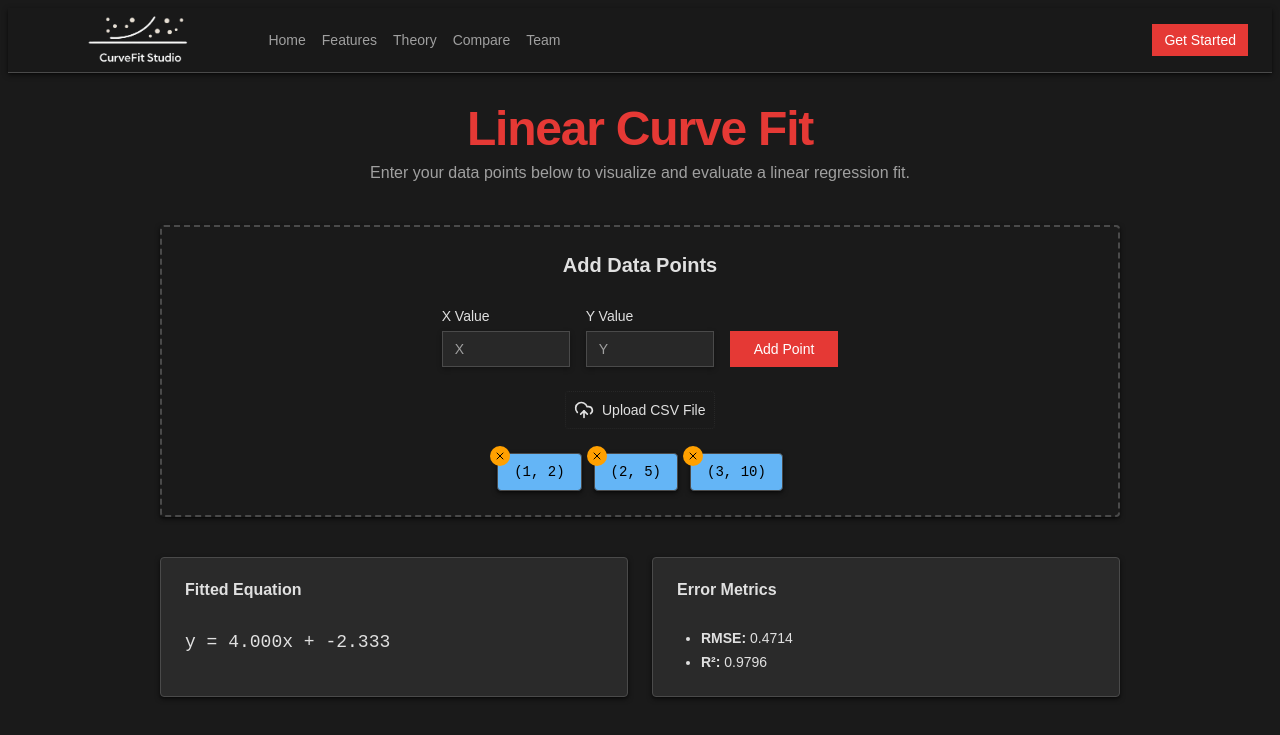
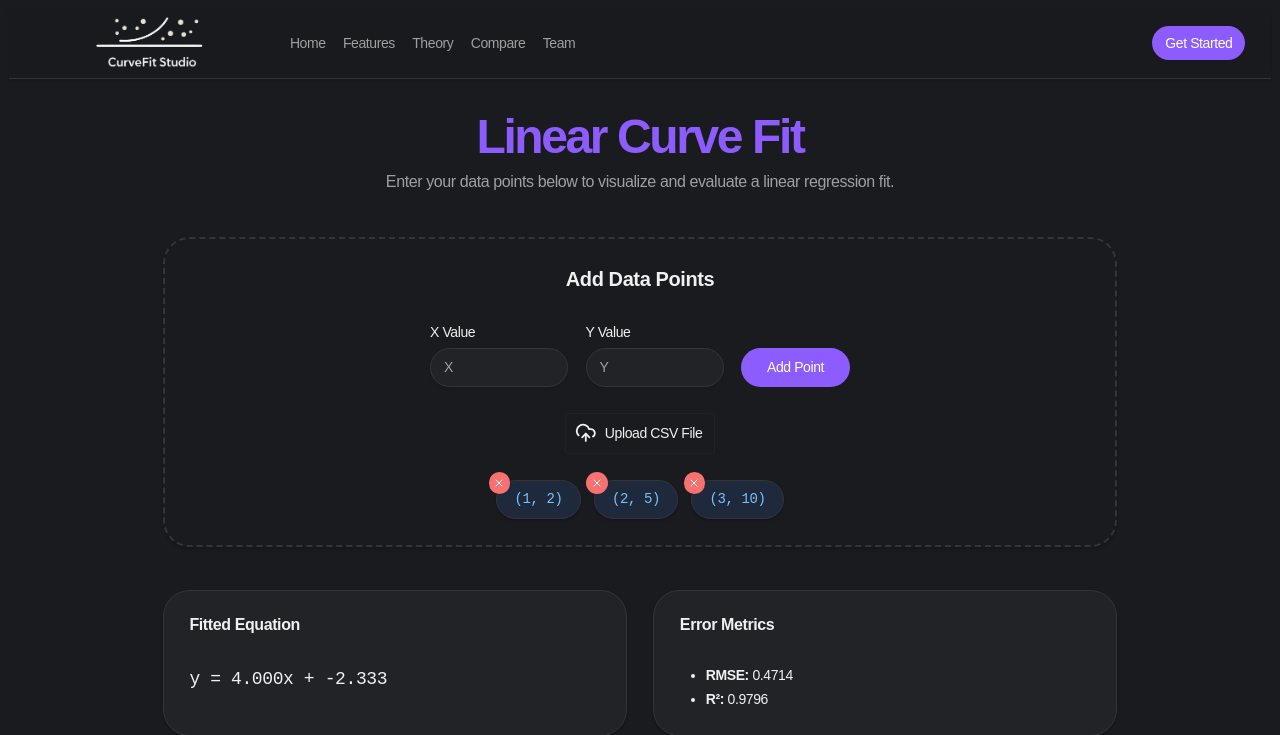
Before and after one commit to mmtq/curve-fit-studio, a Next.js app: page /fit/linear in a window 1280 px wide. Shown: the top 735 px of the page. Built offline with nearby package versions, Linux system fonts and the light colour scheme.

Commit message:
fix doalog width

```diff
--- a/app/globals.css
+++ b/app/globals.css
@@ -4,99 +4,99 @@
 @custom-variant dark (&:is(.dark *));
 
 :root {
-  --background: rgb(204, 204, 204);
-  --foreground: rgb(31, 31, 31);
-  --card: rgb(176, 176, 176);
-  --card-foreground: rgb(31, 31, 31);
-  --popover: rgb(176, 176, 176);
-  --popover-foreground: rgb(31, 31, 31);
-  --primary: rgb(183, 28, 28);
+  --background: rgb(253, 253, 253);
+  --foreground: rgb(0, 0, 0);
+  --card: rgb(253, 253, 253);
+  --card-foreground: rgb(0, 0, 0);
+  --popover: rgb(252, 252, 252);
+  --popover-foreground: rgb(0, 0, 0);
+  --primary: rgb(112, 51, 255);
   --primary-foreground: rgb(255, 255, 255);
-  --secondary: rgb(85, 107, 47);
-  --secondary-foreground: rgb(255, 255, 255);
-  --muted: rgb(184, 184, 184);
-  --muted-foreground: rgb(74, 74, 74);
-  --accent: rgb(70, 130, 180);
-  --accent-foreground: rgb(255, 255, 255);
-  --destructive: rgb(255, 111, 0);
-  --destructive-foreground: rgb(0, 0, 0);
-  --border: rgb(80, 80, 80);
-  --input: rgb(80, 80, 80);
-  --ring: rgb(183, 28, 28);
-  --chart-1: rgb(183, 28, 28);
-  --chart-2: rgb(85, 107, 47);
-  --chart-3: rgb(70, 130, 180);
-  --chart-4: rgb(255, 111, 0);
-  --chart-5: rgb(141, 110, 99);
-  --sidebar: rgb(176, 176, 176);
-  --sidebar-foreground: rgb(31, 31, 31);
-  --sidebar-primary: rgb(183, 28, 28);
+  --secondary: rgb(237, 240, 244);
+  --secondary-foreground: rgb(8, 8, 8);
+  --muted: rgb(245, 245, 245);
+  --muted-foreground: rgb(82, 82, 82);
+  --accent: rgb(226, 235, 255);
+  --accent-foreground: rgb(30, 105, 220);
+  --destructive: rgb(229, 75, 79);
+  --destructive-foreground: rgb(255, 255, 255);
+  --border: rgb(231, 231, 238);
+  --input: rgb(235, 235, 235);
+  --ring: rgb(0, 0, 0);
+  --chart-1: rgb(74, 200, 133);
+  --chart-2: rgb(112, 51, 255);
+  --chart-3: rgb(253, 130, 43);
+  --chart-4: rgb(50, 118, 228);
+  --chart-5: rgb(116, 116, 116);
+  --sidebar: rgb(245, 248, 251);
+  --sidebar-foreground: rgb(0, 0, 0);
+  --sidebar-primary: rgb(0, 0, 0);
   --sidebar-primary-foreground: rgb(255, 255, 255);
-  --sidebar-accent: rgb(70, 130, 180);
-  --sidebar-accent-foreground: rgb(255, 255, 255);
-  --sidebar-border: rgb(80, 80, 80);
-  --sidebar-ring: rgb(183, 28, 28);
-  --font-sans: "Oxanium", sans-serif;
-  --font-serif: ui-serif, Georgia, Cambria, "Times New Roman", Times, serif;
-  --font-mono: "Source Code Pro", monospace;
-  --radius: 0px;
-  --shadow-2xs: 0px 2px 4px 0px hsl(0 0% 0% / 0.20);
-  --shadow-xs: 0px 2px 4px 0px hsl(0 0% 0% / 0.20);
-  --shadow-sm: 0px 2px 4px 0px hsl(0 0% 0% / 0.40), 0px 1px 2px -1px hsl(0 0% 0% / 0.40);
-  --shadow: 0px 2px 4px 0px hsl(0 0% 0% / 0.40), 0px 1px 2px -1px hsl(0 0% 0% / 0.40);
-  --shadow-md: 0px 2px 4px 0px hsl(0 0% 0% / 0.40), 0px 2px 4px -1px hsl(0 0% 0% / 0.40);
-  --shadow-lg: 0px 2px 4px 0px hsl(0 0% 0% / 0.40), 0px 4px 6px -1px hsl(0 0% 0% / 0.40);
-  --shadow-xl: 0px 2px 4px 0px hsl(0 0% 0% / 0.40), 0px 8px 10px -1px hsl(0 0% 0% / 0.40);
-  --shadow-2xl: 0px 2px 4px 0px hsl(0 0% 0% / 1.00);
-  --tracking-normal: 0em;
-  --spacing: 0.25rem;
+  --sidebar-accent: rgb(235, 235, 235);
+  --sidebar-accent-foreground: rgb(0, 0, 0);
+  --sidebar-border: rgb(235, 235, 235);
+  --sidebar-ring: rgb(0, 0, 0);
+  --font-sans: Plus Jakarta Sans, sans-serif;
+  --font-serif: Lora, serif;
+  --font-mono: IBM Plex Mono, monospace;
+  --radius: 1.4rem;
+  --shadow-2xs: 0px 2px 3px 0px hsl(0 0% 0% / 0.08);
+  --shadow-xs: 0px 2px 3px 0px hsl(0 0% 0% / 0.08);
+  --shadow-sm: 0px 2px 3px 0px hsl(0 0% 0% / 0.16), 0px 1px 2px -1px hsl(0 0% 0% / 0.16);
+  --shadow: 0px 2px 3px 0px hsl(0 0% 0% / 0.16), 0px 1px 2px -1px hsl(0 0% 0% / 0.16);
+  --shadow-md: 0px 2px 3px 0px hsl(0 0% 0% / 0.16), 0px 2px 4px -1px hsl(0 0% 0% / 0.16);
+  --shadow-lg: 0px 2px 3px 0px hsl(0 0% 0% / 0.16), 0px 4px 6px -1px hsl(0 0% 0% / 0.16);
+  --shadow-xl: 0px 2px 3px 0px hsl(0 0% 0% / 0.16), 0px 8px 10px -1px hsl(0 0% 0% / 0.16);
+  --shadow-2xl: 0px 2px 3px 0px hsl(0 0% 0% / 0.40);
+  --tracking-normal: -0.025em;
+  --spacing: 0.27rem;
 }
 
 .dark {
-  --background: rgb(26, 26, 26);
-  --foreground: rgb(224, 224, 224);
-  --card: rgb(42, 42, 42);
-  --card-foreground: rgb(224, 224, 224);
-  --popover: rgb(42, 42, 42);
-  --popover-foreground: rgb(224, 224, 224);
-  --primary: rgb(229, 57, 53);
+  --background: rgb(26, 27, 30);
+  --foreground: rgb(240, 240, 240);
+  --card: rgb(34, 35, 39);
+  --card-foreground: rgb(240, 240, 240);
+  --popover: rgb(34, 35, 39);
+  --popover-foreground: rgb(240, 240, 240);
+  --primary: rgb(140, 92, 255);
   --primary-foreground: rgb(255, 255, 255);
-  --secondary: rgb(104, 159, 56);
-  --secondary-foreground: rgb(0, 0, 0);
-  --muted: rgb(37, 37, 37);
+  --secondary: rgb(42, 44, 51);
+  --secondary-foreground: rgb(240, 240, 240);
+  --muted: rgb(42, 44, 51);
   --muted-foreground: rgb(160, 160, 160);
-  --accent: rgb(100, 181, 246);
-  --accent-foreground: rgb(0, 0, 0);
-  --destructive: rgb(255, 160, 0);
-  --destructive-foreground: rgb(0, 0, 0);
-  --border: rgb(74, 74, 74);
-  --input: rgb(74, 74, 74);
-  --ring: rgb(229, 57, 53);
-  --chart-1: rgb(229, 57, 53);
-  --chart-2: rgb(104, 159, 56);
-  --chart-3: rgb(100, 181, 246);
-  --chart-4: rgb(255, 160, 0);
-  --chart-5: rgb(161, 136, 127);
-  --sidebar: rgb(20, 20, 20);
-  --sidebar-foreground: rgb(224, 224, 224);
-  --sidebar-primary: rgb(229, 57, 53);
+  --accent: rgb(30, 41, 59);
+  --accent-foreground: rgb(121, 192, 255);
+  --destructive: rgb(248, 113, 113);
+  --destructive-foreground: rgb(255, 255, 255);
+  --border: rgb(51, 53, 58);
+  --input: rgb(51, 53, 58);
+  --ring: rgb(140, 92, 255);
+  --chart-1: rgb(74, 222, 128);
+  --chart-2: rgb(140, 92, 255);
+  --chart-3: rgb(252, 165, 165);
+  --chart-4: rgb(89, 147, 244);
+  --chart-5: rgb(160, 160, 160);
+  --sidebar: rgb(22, 22, 24);
+  --sidebar-foreground: rgb(240, 240, 240);
+  --sidebar-primary: rgb(140, 92, 255);
   --sidebar-primary-foreground: rgb(255, 255, 255);
-  --sidebar-accent: rgb(100, 181, 246);
-  --sidebar-accent-foreground: rgb(0, 0, 0);
-  --sidebar-border: rgb(74, 74, 74);
-  --sidebar-ring: rgb(229, 57, 53);
-  --font-sans: "Oxanium", sans-serif;
-  --font-serif: ui-serif, Georgia, Cambria, "Times New Roman", Times, serif;
-  --font-mono: "Source Code Pro", monospace;
-  --radius: 0px;
-  --shadow-2xs: 0px 2px 5px 0px hsl(0 0% 0% / 0.30);
-  --shadow-xs: 0px 2px 5px 0px hsl(0 0% 0% / 0.30);
-  --shadow-sm: 0px 2px 5px 0px hsl(0 0% 0% / 0.60), 0px 1px 2px -1px hsl(0 0% 0% / 0.60);
-  --shadow: 0px 2px 5px 0px hsl(0 0% 0% / 0.60), 0px 1px 2px -1px hsl(0 0% 0% / 0.60);
-  --shadow-md: 0px 2px 5px 0px hsl(0 0% 0% / 0.60), 0px 2px 4px -1px hsl(0 0% 0% / 0.60);
-  --shadow-lg: 0px 2px 5px 0px hsl(0 0% 0% / 0.60), 0px 4px 6px -1px hsl(0 0% 0% / 0.60);
-  --shadow-xl: 0px 2px 5px 0px hsl(0 0% 0% / 0.60), 0px 8px 10px -1px hsl(0 0% 0% / 0.60);
-  --shadow-2xl: 0px 2px 5px 0px hsl(0 0% 0% / 1.50);
+  --sidebar-accent: rgb(42, 44, 51);
+  --sidebar-accent-foreground: rgb(140, 92, 255);
+  --sidebar-border: rgb(51, 53, 58);
+  --sidebar-ring: rgb(140, 92, 255);
+  --font-sans: Plus Jakarta Sans, sans-serif;
+  --font-serif: Lora, serif;
+  --font-mono: IBM Plex Mono, monospace;
+  --radius: 1.4rem;
+  --shadow-2xs: 0px 2px 3px 0px hsl(0 0% 0% / 0.08);
+  --shadow-xs: 0px 2px 3px 0px hsl(0 0% 0% / 0.08);
+  --shadow-sm: 0px 2px 3px 0px hsl(0 0% 0% / 0.16), 0px 1px 2px -1px hsl(0 0% 0% / 0.16);
+  --shadow: 0px 2px 3px 0px hsl(0 0% 0% / 0.16), 0px 1px 2px -1px hsl(0 0% 0% / 0.16);
+  --shadow-md: 0px 2px 3px 0px hsl(0 0% 0% / 0.16), 0px 2px 4px -1px hsl(0 0% 0% / 0.16);
+  --shadow-lg: 0px 2px 3px 0px hsl(0 0% 0% / 0.16), 0px 4px 6px -1px hsl(0 0% 0% / 0.16);
+  --shadow-xl: 0px 2px 3px 0px hsl(0 0% 0% / 0.16), 0px 8px 10px -1px hsl(0 0% 0% / 0.16);
+  --shadow-2xl: 0px 2px 3px 0px hsl(0 0% 0% / 0.40);
 }
 
 @theme inline {
@@ -150,6 +150,17 @@
   --shadow-lg: var(--shadow-lg);
   --shadow-xl: var(--shadow-xl);
   --shadow-2xl: var(--shadow-2xl);
+
+  --tracking-tighter: calc(var(--tracking-normal) - 0.05em);
+  --tracking-tight: calc(var(--tracking-normal) - 0.025em);
+  --tracking-normal: var(--tracking-normal);
+  --tracking-wide: calc(var(--tracking-normal) + 0.025em);
+  --tracking-wider: calc(var(--tracking-normal) + 0.05em);
+  --tracking-widest: calc(var(--tracking-normal) + 0.1em);
+}
+
+body {
+  letter-spacing: var(--tracking-normal);
 }
 
 @layer base {
--- a/components/general/FitResultCard.tsx
+++ b/components/general/FitResultCard.tsx
@@ -13,6 +13,8 @@ import {
     CategoryScale,
     ChartOptions
 } from 'chart.js';
+import { ExpandIcon } from 'lucide-react';
+import Link from 'next/link';
 
 ChartJS.register(LineElement, PointElement, LinearScale, CategoryScale, Title, Tooltip, Legend);
 
@@ -31,6 +33,8 @@ interface FitResultCardProps {
 }
 
 export default function FitResultCard({ name, points, fit, highlight }: FitResultCardProps) {
+    const slug = name.toLowerCase().replace(' ', '-');
+
     const dataset = fit.error
         ? []
         : [
@@ -131,6 +135,9 @@ const options: ChartOptions<'line'> = {
                         <div className="h-[250px]">
                             <Line data={chartData} options={options} />
                         </div>
+                        <Link href={`/fit/${slug}`} className='flex justify-end'>
+                          <ExpandIcon className="w-4 h-4 " />
+                        </Link>
                     </>
                 )}
             </CardContent>
--- a/components/general/get-code.tsx
+++ b/components/general/get-code.tsx
@@ -58,14 +58,24 @@ export function GetCode({ name, points, degree }: GetCodeProps) {
                 <Button variant="outline"><Code className="mr-1" /> Get Code</Button>
             </DialogTrigger>
 
-            <DialogContent className="sm:max-w-[600px]">
+            <DialogContent className="max-w-none w-full sm:max-w-4xl">
                 <DialogHeader>
-                    <DialogTitle>Python</DialogTitle>
+                    <DialogTitle className="text-center text-sm">Python</DialogTitle>
                     <DialogDescription>
-                        <div className="relative mt-4 h-96 overflow-y-auto overflow-x-auto rounded-lg">
-                                <SyntaxHighlighter language="python" style={dracula} customStyle={{ borderRadius: '0.5rem', fontSize: '0.875rem' }}>
-                                    {code}
-                                </SyntaxHighlighter>
+                        <div className="relative mt-4 h-[70vh] max-w-[380px] lg:max-w-[850px] overflow-y-auto overflow-x-auto rounded-lg">
+                            <SyntaxHighlighter
+                                language="python"
+                                style={dracula}
+                                customStyle={{
+                                    whiteSpace: 'pre',
+                                    overflowX: 'auto',
+                                    display: 'block',
+                                    fontSize: '0.875rem',
+                                    borderRadius: '0.5rem',
+                                }}
+                            >
+                                {code}
+                            </SyntaxHighlighter>
                             <Button
                                 onClick={handleCopy}
                                 className="absolute top-2 right-2 flex items-center gap-1 text-xs"
```
